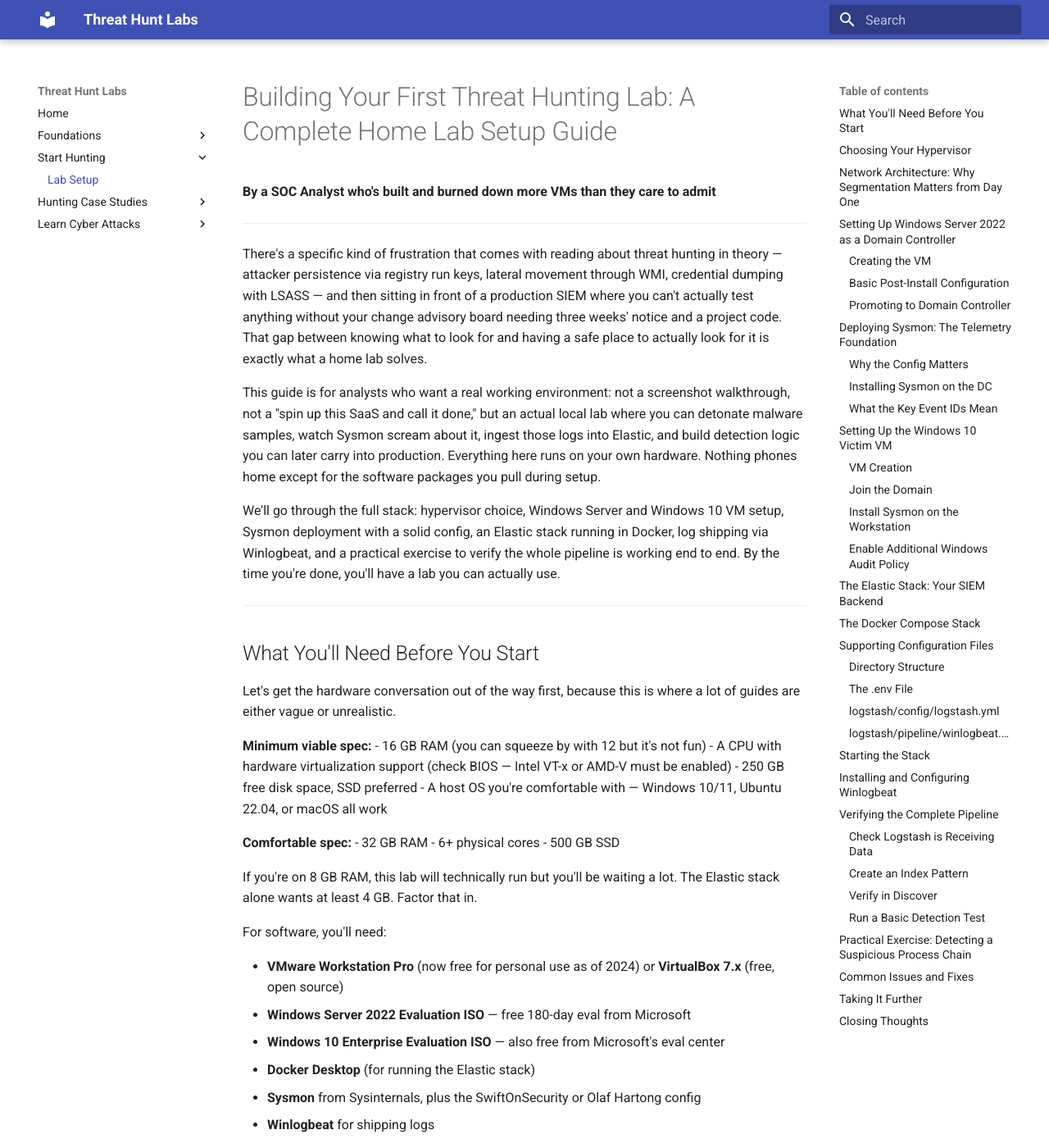
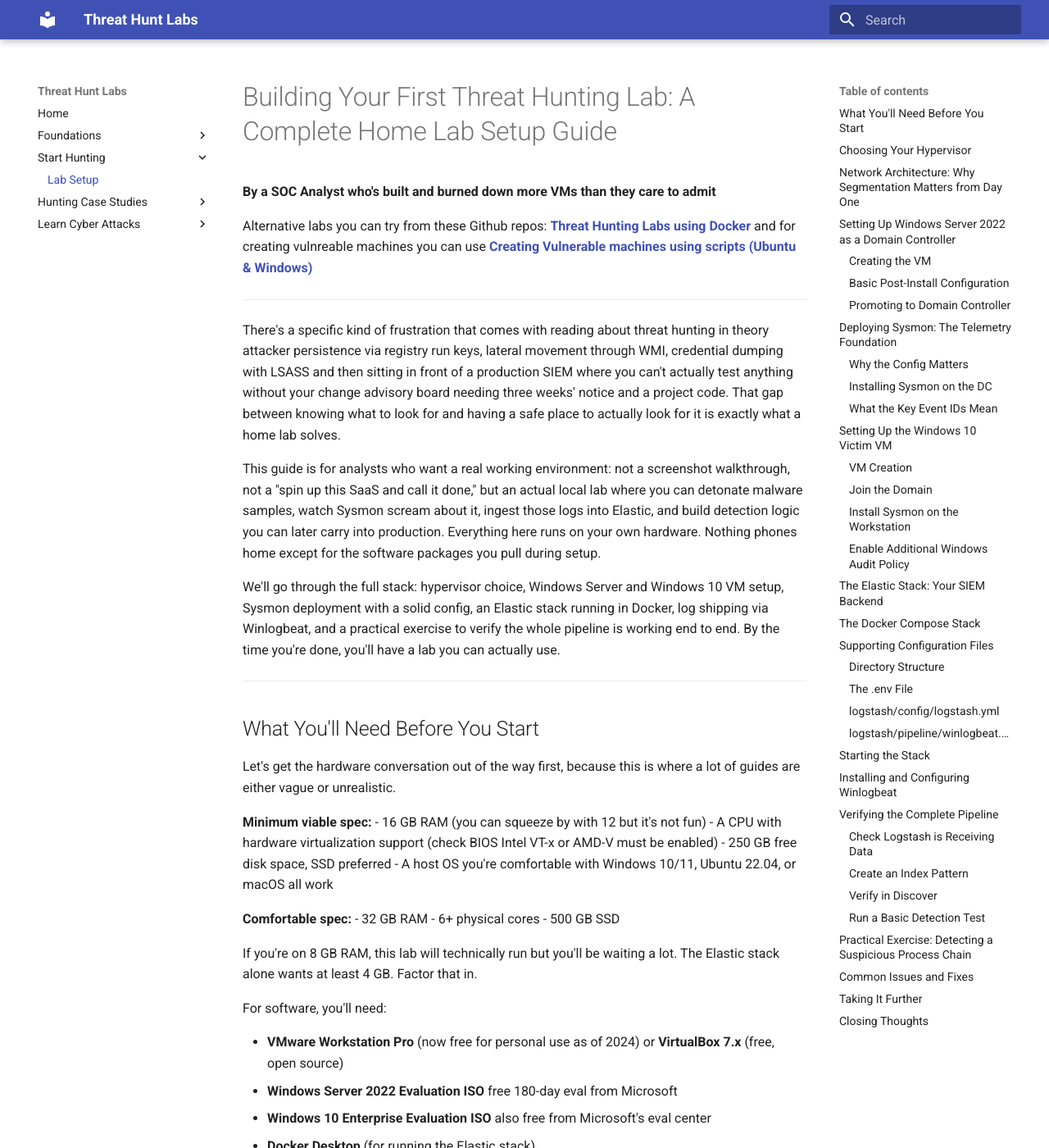
Before and after one commit to pbmundas/ThreatHuntingLabs, an MkDocs documentation site: the page built from docs/Start-Hunting/threat-hunting-lab.md, in a window 1280 px wide and 1400 px high. Shown: the whole window at 82% size. Built offline with MkDocs 1.6.1 and Material for MkDocs 9.7.7, drawn with Linux system fonts in a browser that asks for light colours; some of the changed text lies outside the part shown.

Commit message:
Update threat-hunting-lab.md

````diff
--- a/docs/Start-Hunting/threat-hunting-lab.md
+++ b/docs/Start-Hunting/threat-hunting-lab.md
@@ -2,9 +2,11 @@
 
 **By a SOC Analyst who's built and burned down more VMs than they care to admit**
 
+Alternative labs you can try from these Github repos: **[Threat Hunting Labs using Docker](https://github.com/pbmundas/Threat-Hunting-Docker-Lab)** and for creating vulnreable machines you can use **[Creating Vulnerable machines using scripts (Ubuntu & Windows)](https://github.com/pbmundas/Purple-Teaming-Lab-for-SOC)**
+
 ---
 
-There's a specific kind of frustration that comes with reading about threat hunting in theory — attacker persistence via registry run keys, lateral movement through WMI, credential dumping with LSASS — and then sitting in front of a production SIEM where you can't actually test anything without your change advisory board needing three weeks' notice and a project code. That gap between knowing what to look for and having a safe place to actually look for it is exactly what a home lab solves.
+There's a specific kind of frustration that comes with reading about threat hunting in theory attacker persistence via registry run keys, lateral movement through WMI, credential dumping with LSASS and then sitting in front of a production SIEM where you can't actually test anything without your change advisory board needing three weeks' notice and a project code. That gap between knowing what to look for and having a safe place to actually look for it is exactly what a home lab solves.
 
 This guide is for analysts who want a real working environment: not a screenshot walkthrough, not a "spin up this SaaS and call it done," but an actual local lab where you can detonate malware samples, watch Sysmon scream about it, ingest those logs into Elastic, and build detection logic you can later carry into production. Everything here runs on your own hardware. Nothing phones home except for the software packages you pull during setup.
 
@@ -18,9 +20,9 @@ Let's get the hardware conversation out of the way first, because this is where
 
 **Minimum viable spec:**
 - 16 GB RAM (you can squeeze by with 12 but it's not fun)
-- A CPU with hardware virtualization support (check BIOS — Intel VT-x or AMD-V must be enabled)
+- A CPU with hardware virtualization support (check BIOS Intel VT-x or AMD-V must be enabled)
 - 250 GB free disk space, SSD preferred
-- A host OS you're comfortable with — Windows 10/11, Ubuntu 22.04, or macOS all work
+- A host OS you're comfortable with Windows 10/11, Ubuntu 22.04, or macOS all work
 
 **Comfortable spec:**
 - 32 GB RAM
@@ -32,8 +34,8 @@ If you're on 8 GB RAM, this lab will technically run but you'll be waiting a lot
 For software, you'll need:
 
 - **VMware Workstation Pro** (now free for personal use as of 2024) or **VirtualBox 7.x** (free, open source)
-- **Windows Server 2022 Evaluation ISO** — free 180-day eval from Microsoft
-- **Windows 10 Enterprise Evaluation ISO** — also free from Microsoft's eval center
+- **Windows Server 2022 Evaluation ISO** free 180-day eval from Microsoft
+- **Windows 10 Enterprise Evaluation ISO** also free from Microsoft's eval center
 - **Docker Desktop** (for running the Elastic stack)
 - **Sysmon** from Sysinternals, plus the SwiftOnSecurity or Olaf Hartong config
 - **Winlogbeat** for shipping logs
@@ -48,7 +50,7 @@ The VMware vs VirtualBox question comes up every time, and the honest answer is:
 
 **VMware Workstation Pro** is faster, handles nested virtualization better (important if you later want to run Hyper-V inside a VM), has better USB and network device passthrough, and the snapshot management is cleaner. The downside used to be cost, but Broadcom made it free for personal use. The licensing interface is annoying but the product itself is solid.
 
-**VirtualBox** is open source, runs on everything including Linux hosts without any fuss, has an extensive API, and the community is large. Performance is noticeably lower than VMware for disk I/O intensive workloads — which Elastic definitely is — but for this lab it's perfectly usable. If you're on Linux and don't want to deal with Broadcom's licensing portal, VirtualBox is the pragmatic choice.
+**VirtualBox** is open source, runs on everything including Linux hosts without any fuss, has an extensive API, and the community is large. Performance is noticeably lower than VMware for disk I/O intensive workloads which Elastic definitely is but for this lab it's perfectly usable. If you're on Linux and don't want to deal with Broadcom's licensing portal, VirtualBox is the pragmatic choice.
 
 For this guide I'll reference VMware Workstation Pro, but I'll note the VirtualBox equivalent wherever the steps differ meaningfully.
 
@@ -56,7 +58,7 @@ For this guide I'll reference VMware Workstation Pro, but I'll note the VirtualB
 
 ## Network Architecture: Why Segmentation Matters from Day One
 
-Before you create a single VM, think about how they're going to talk to each other — and more importantly, what they're *not* going to be allowed to reach.
+Before you create a single VM, think about how they're going to talk to each other and more importantly, what they're *not* going to be allowed to reach.
 
 The reason you want network segmentation in a home lab isn't paranoia about your own home network getting infected (though that's a real concern if you're running live malware). It's that segmentation teaches you to think the way enterprise environments are designed, which makes your detection logic more realistic and your understanding of attacker techniques deeper.
 
@@ -69,8 +71,8 @@ Here's the basic topology we're building:
     |       └── Used for initial setup, updates, pulling packages
     |
     └── Host-Only Network (Lab-Internal): 10.10.10.0/24
-            ├── Windows Server 2022 (DC)   — 10.10.10.10
-            ├── Windows 10 Victim VM       — 10.10.10.20
+            ├── Windows Server 2022 (DC)   10.10.10.10
+            ├── Windows 10 Victim VM       10.10.10.20
             └── [Host Machine reaches Elastic via 10.10.10.1]
 ```
 
@@ -86,7 +88,7 @@ The Elastic stack runs on your host machine in Docker. The victim VMs live on th
 
 You don't strictly need Active Directory for log ingestion, but you want it because:
 
-1. Event logs are dramatically more interesting in a domain environment — Kerberos events, Group Policy processing, LDAP queries, all the good stuff
+1. Event logs are dramatically more interesting in a domain environment Kerberos events, Group Policy processing, LDAP queries, all the good stuff
 2. Real enterprise environments run AD, so your detection content should be built against AD telemetry
 3. It lets you practice Group Policy-based Sysmon deployment, which is how you'll actually roll it out at work
 
@@ -100,11 +102,11 @@ In VMware Workstation:
 4. Name it something sensible: `LAB-DC01`
 5. Processors: 2 cores
 6. RAM: 4096 MB
-7. Network: Host-only (VMnet1 — your 10.10.10.0/24 network)
+7. Network: Host-only (VMnet1 your 10.10.10.0/24 network)
 8. Disk: 60 GB, single file
-9. After creation, add a second network adapter set to NAT — you need this to pull Windows updates and the software you're about to install
+9. After creation, add a second network adapter set to NAT you need this to pull Windows updates and the software you're about to install
 
-Mount the Windows Server 2022 ISO and boot. Go through the installation wizard, pick "Windows Server 2022 Standard (Desktop Experience)" — you want the GUI for lab work. Set a strong Administrator password you won't forget. Something like `LabAdmin@2024!` works fine for a local lab.
+Mount the Windows Server 2022 ISO and boot. Go through the installation wizard, pick "Windows Server 2022 Standard (Desktop Experience)" you want the GUI for lab work. Set a strong Administrator password you won't forget. Something like `LabAdmin@2024!` works fine for a local lab.
 
 ### Basic Post-Install Configuration
 
@@ -136,7 +138,7 @@ Install-ADDSForest `
     -Force:$true
 ```
 
-The server will reboot. After it comes back up, you have a functioning domain controller. Create a few test user accounts — you'll need them for realistic log generation:
+The server will reboot. After it comes back up, you have a functioning domain controller. Create a few test user accounts you'll need them for realistic log generation:
 
 ```powershell
 # Create some test users
@@ -157,7 +159,7 @@ New-ADOrganizationalUnit -Name "Servers" -Path "DC=lab,DC=local"
 
 ## Deploying Sysmon: The Telemetry Foundation
 
-Sysmon is the single most important piece of the lab from a detection perspective. Windows' native event logging is useful but sparse. Sysmon gives you process creation with full command lines and parent process info, network connections with the process that made them, file creation with hashes, registry modifications, DNS queries, pipe creation — the full picture that makes detection actually possible.
+Sysmon is the single most important piece of the lab from a detection perspective. Windows' native event logging is useful but sparse. Sysmon gives you process creation with full command lines and parent process info, network connections with the process that made them, file creation with hashes, registry modifications, DNS queries, pipe creation the full picture that makes detection actually possible.
 
 ### Why the Config Matters
 
@@ -165,8 +167,8 @@ Sysmon with default settings generates so much noise it becomes useless. You nee
 
 Two configs are widely used:
 
-- **SwiftOnSecurity sysmonconfig.xml** — conservative, well-maintained, good starting point
-- **Olaf Hartong's modular config** — more comprehensive, better organized, tuned for ATT&CK coverage
+- **SwiftOnSecurity sysmonconfig.xml** conservative, well-maintained, good starting point
+- **Olaf Hartong's modular config** more comprehensive, better organized, tuned for ATT&CK coverage
 
 For this lab, we'll use the SwiftOnSecurity config as the base:
 
@@ -204,7 +206,7 @@ Get-WinEvent -LogName "Microsoft-Windows-Sysmon/Operational" -MaxEvents 10 |
     Select-Object TimeCreated, Id, Message | Format-List
 ```
 
-If you see events coming in, Sysmon is working. Event ID 1 is process creation — you should see a flood of them just from normal system activity.
+If you see events coming in, Sysmon is working. Event ID 1 is process creation you should see a flood of them just from normal system activity.
 
 ### What the Key Event IDs Mean
 
@@ -214,7 +216,7 @@ You'll be building detection around these:
 |----------|-----------------|----------------|
 | 1 | Process Create | Command lines, parent-child relationships, hashes |
 | 3 | Network Connect | Outbound connections with originating process |
-| 7 | Image Loaded | DLL loads — catches reflective DLL injection |
+| 7 | Image Loaded | DLL loads catches reflective DLL injection |
 | 8 | CreateRemoteThread | Classic injection technique indicator |
 | 10 | ProcessAccess | LSASS dumps, process hollowing detection |
 | 11 | FileCreate | Dropped payloads, persistence artifacts |
@@ -226,7 +228,7 @@ You'll be building detection around these:
 
 ## Setting Up the Windows 10 Victim VM
 
-This is your primary hunting target — the endpoint you'll simulate attacks against. Keep it separate from the DC.
+This is your primary hunting target the endpoint you'll simulate attacks against. Keep it separate from the DC.
 
 ### VM Creation
 
@@ -257,7 +259,7 @@ Add-Computer -DomainName "lab.local" `
 
 ### Install Sysmon on the Workstation
 
-Same process as the DC — copy the Sysmon installer and config over (share a folder in VMware or use a Python HTTP server on the host), install with the same config.
+Same process as the DC copy the Sysmon installer and config over (share a folder in VMware or use a Python HTTP server on the host), install with the same config.
 
 ### Enable Additional Windows Audit Policy
 
@@ -305,7 +307,7 @@ The Elastic Stack (Elasticsearch + Kibana + Logstash, or just Elasticsearch + Ki
 
 - The free tier (Basic) is generous enough for everything you'll do
 - It's what many enterprise SIEMs are built on or are adjacent to
-- The query language (KQL and EQL) is worth learning — EQL in particular maps well to attacker behavior sequencing
+- The query language (KQL and EQL) is worth learning EQL in particular maps well to attacker behavior sequencing
 - Elastic Security (the SIEM layer) has built-in detection rules mapped to MITRE ATT&CK
 
 We're running this in Docker because it's the cleanest way to get a reproducible stack that doesn't fight with your host OS's libraries.
@@ -657,7 +659,7 @@ output {
     ilm_policy => "lab-default-policy"
   }
 
-  # Uncomment for debugging — prints events to Logstash stdout
+  # Uncomment for debugging prints events to Logstash stdout
   # stdout {
   #   codec => rubydebug
   # }
@@ -712,10 +714,10 @@ Rename-Item "C:\Tools\winlogbeat-8.13.4-windows-x86_64" "C:\Tools\winlogbeat"
 Create the Winlogbeat configuration file at `C:\Tools\winlogbeat\winlogbeat.yml`:
 
 ```yaml
-# winlogbeat.yml — Save at C:\Tools\winlogbeat\winlogbeat.yml
+# winlogbeat.yml Save at C:\Tools\winlogbeat\winlogbeat.yml
 
 winlogbeat.event_logs:
-  # Windows Security log — authentication, account management, policy changes
+  # Windows Security log authentication, account management, policy changes
   - name: Security
     event_id: 1100, 1102, 4624, 4625, 4634, 4647, 4648, 4657, 4663, 4688,
               4697, 4698, 4699, 4700, 4701, 4702, 4706, 4720, 4722, 4723,
@@ -728,7 +730,7 @@ winlogbeat.event_logs:
           fields:
             log.source: 'windows-security'
 
-  # System log — service installs, driver loads, scheduled task activity
+  # System log service installs, driver loads, scheduled task activity
   - name: System
     event_id: 7034, 7035, 7036, 7040, 7045
     ignore_older: 72h
@@ -738,7 +740,7 @@ winlogbeat.event_logs:
     ignore_older: 72h
     level: error, critical
 
-  # Sysmon — the good stuff
+  # Sysmon the good stuff
   - name: Microsoft-Windows-Sysmon/Operational
     ignore_older: 72h
     processors:
@@ -828,7 +830,7 @@ In Kibana, go to Management → Dev Tools and run:
 GET _cat/indices/lab-winlogbeat*?v&s=index
 ```
 
-You should see indices appearing with growing document counts. If they're not there yet, wait 60 seconds and try again — there's a small delay before the first batch of events is indexed.
+You should see indices appearing with growing document counts. If they're not there yet, wait 60 seconds and try again there's a small delay before the first batch of events is indexed.
 
 ### Create an Index Pattern
 
@@ -860,7 +862,7 @@ You should see events with `winlog.event_data.Image`, `winlog.event_data.Command
 Let's verify the pipeline end-to-end with a known-detectable activity. On your Windows 10 VM, open PowerShell and run:
 
 ```powershell
-# This mimics a common attacker technique — running encoded PowerShell
+# This mimics a common attacker technique running encoded PowerShell
 # This is completely harmless but will generate a very detectable Sysmon event
 $encoded = [Convert]::ToBase64String([Text.Encoding]::Unicode.GetBytes("Write-Host 'Lab pipeline test - detection working'"))
 powershell.exe -EncodedCommand $encoded
@@ -872,7 +874,7 @@ Now go back to Kibana and search:
 KQL: tags: "process_create" AND winlog.event_data.CommandLine: "-EncodedCommand"
 ```
 
-If you see your event, the pipeline is fully working — from Sysmon on the endpoint, through Winlogbeat, into Logstash, and into Elasticsearch, queryable in Kibana. That's your complete detection pipeline.
+If you see your event, the pipeline is fully working from Sysmon on the endpoint, through Winlogbeat, into Logstash, and into Elasticsearch, queryable in Kibana. That's your complete detection pipeline.
 
 ---
 
@@ -880,7 +882,7 @@ If you see your event, the pipeline is fully working — from Sysmon on the endp
 
 Now that everything is working, here's a practical exercise to confirm your lab can detect real attacker behavior patterns.
 
-On the Windows 10 VM, simulate a classic "living off the land" technique — using legitimate Windows binaries to run code:
+On the Windows 10 VM, simulate a classic "living off the land" technique using legitimate Windows binaries to run code:
 
 ```powershell
 # Simulate a suspicious process chain commonly seen in phishing/macro execution
@@ -899,7 +901,7 @@ sequence by host.name
     and process.args : ("-NoProfile", "-NonInteractive", "-WindowStyle", "-Command")]
 ```
 
-This is a basic process chain correlation — exactly how production detection rules work. If your lab is functioning, you'll get a hit.
+This is a basic process chain correlation exactly how production detection rules work. If your lab is functioning, you'll get a hit.
 
 ---
 
@@ -938,7 +940,7 @@ Once the basic pipeline is working, here's what to layer on next:
 
 **Elastic Agent:** Once you're comfortable with the Beats-based setup, try replacing Winlogbeat with Elastic Agent for a more integrated experience. Elastic Agent includes endpoint detection capabilities that Winlogbeat doesn't.
 
-**Network visibility:** Add a pfSense VM as your lab gateway with Suricata running on it. Ship Suricata alerts to Elastic alongside your endpoint logs and practice correlating network and endpoint telemetry — that's where the interesting detection logic lives.
+**Network visibility:** Add a pfSense VM as your lab gateway with Suricata running on it. Ship Suricata alerts to Elastic alongside your endpoint logs and practice correlating network and endpoint telemetry that's where the interesting detection logic lives.
 
 **Purple team exercises:** Pull down a retired HTB machine or use FLARE VM as a dedicated malware analysis platform. Run samples in the lab and hunt for them in Elastic.
 
@@ -948,9 +950,9 @@ Once the basic pipeline is working, here's what to layer on next:
 
 Building this lab took me a weekend the first time. The second time I built it (after accidentally deleting a snapshot that I really shouldn't have deleted), it took about three hours because I knew the failure points. The third time, I had a script for most of it.
 
-The value isn't just in having the environment — it's in the process of building it. When you watch Sysmon Event ID 1 fire for a PowerShell process spawned by cmd.exe, and you see exactly which fields contain the parent process info and command line, and you write the KQL query that finds it, you've built intuition that no certification exam can give you. You understand why the detection works, which means you understand how an attacker would evade it, which means you can make a better detection.
+The value isn't just in having the environment it's in the process of building it. When you watch Sysmon Event ID 1 fire for a PowerShell process spawned by cmd.exe, and you see exactly which fields contain the parent process info and command line, and you write the KQL query that finds it, you've built intuition that no certification exam can give you. You understand why the detection works, which means you understand how an attacker would evade it, which means you can make a better detection.
 
-That loop — attack, detect, understand, improve — is the whole game. This lab gives you somewhere to play it.
+That loop attack, detect, understand, improve is the whole game. This lab gives you somewhere to play it.
 
 ---
 
````
